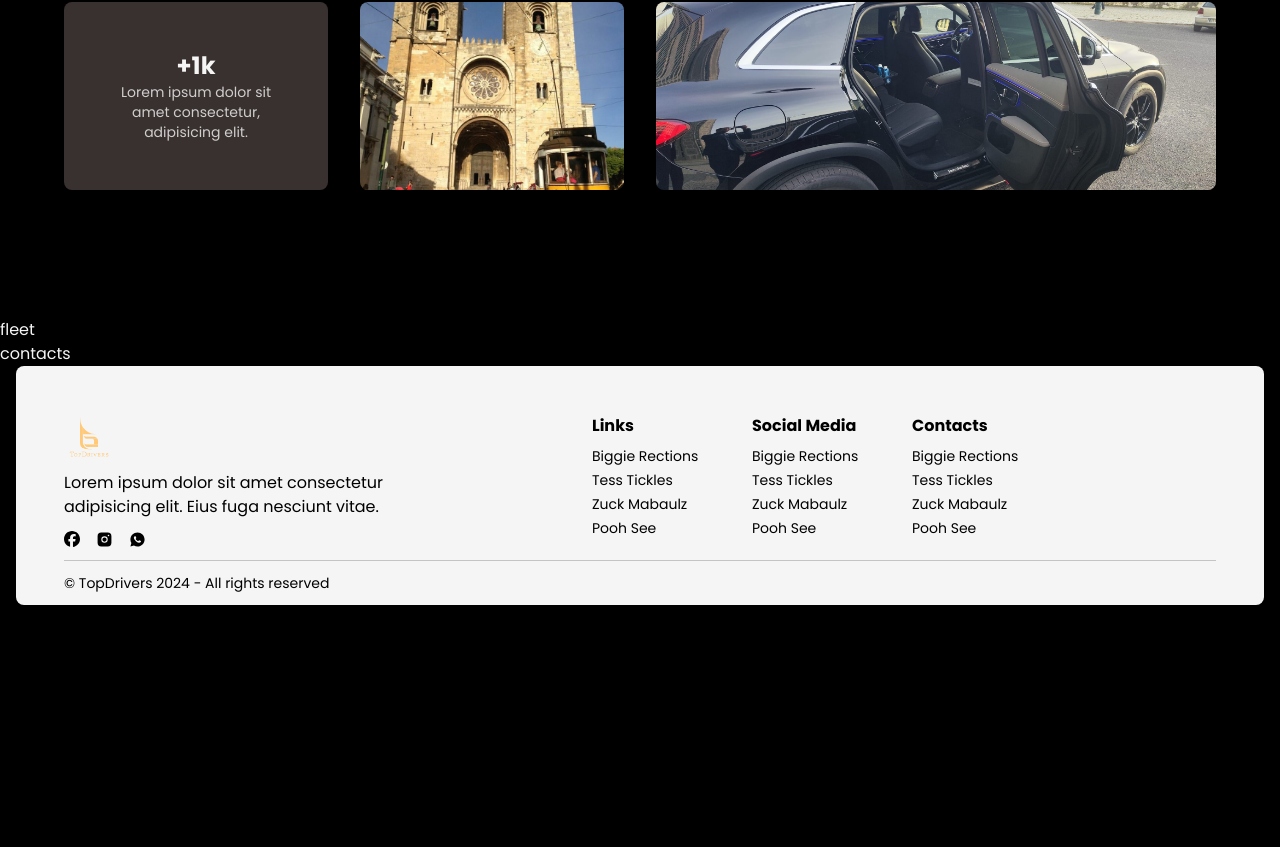
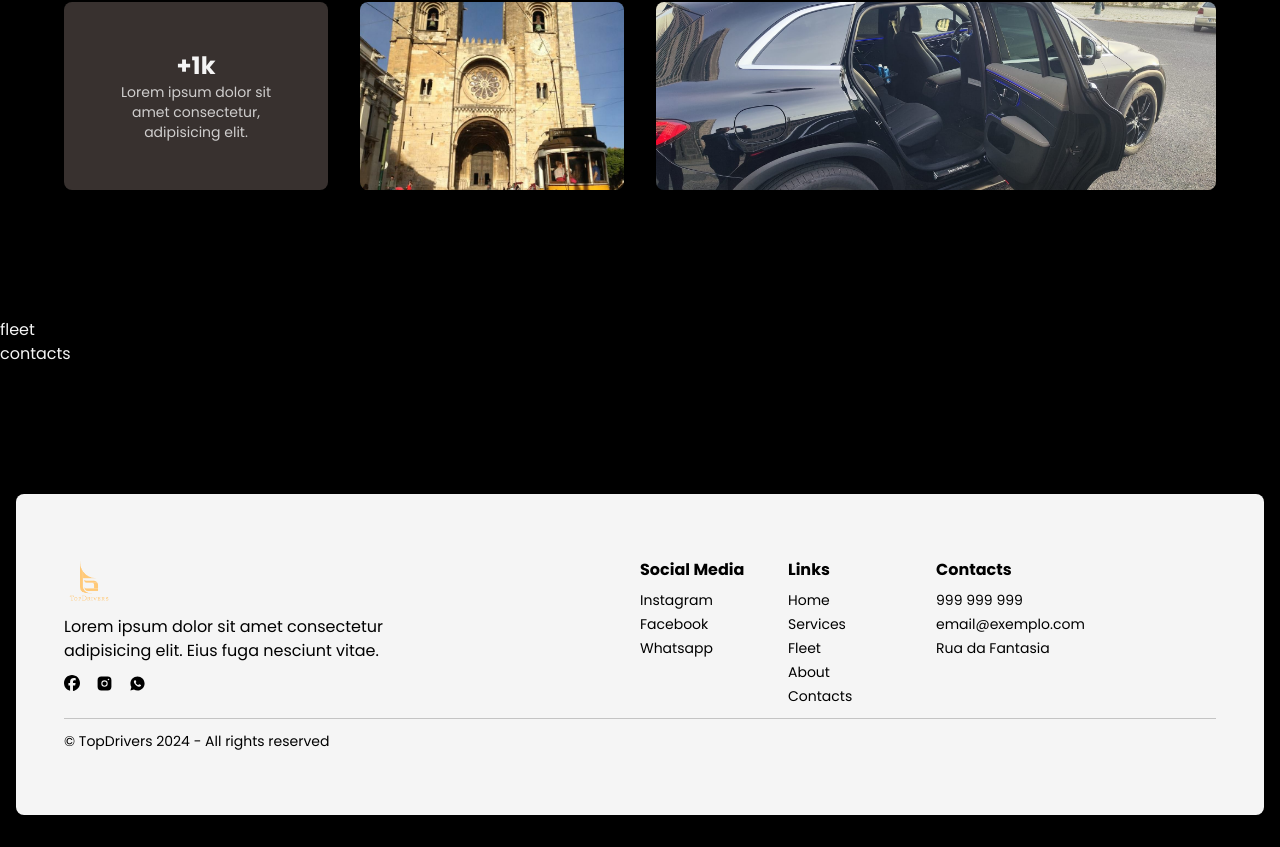
Before and after one commit to RicardoRocha27/top-drivers, a Next.js app: page /en in a window 1280 px wide. Shown: the part 2017-2864 px from the top of the page. Before the commit the page ends 2654 px from the top, so only its background shows below. Built offline with nearby package versions, Linux system fonts and the light colour scheme.

Commit message:
REFACTOR: make some stuff cleaner and add map to links on footer

```diff
--- a/app/[locale]/(home)/_components/banner/banner-icon.tsx
+++ b/app/[locale]/(home)/_components/banner/banner-icon.tsx
@@ -2,8 +2,16 @@ import { useTranslations } from "next-intl";
 
 type BannerIconProps = {
   icon: React.ReactNode;
-  titleKeyword: string;
-  descriptionKeyword: string;
+  titleKeyword:
+    | "banner1.title"
+    | "banner2.title"
+    | "banner3.title"
+    | "banner4.title";
+  descriptionKeyword:
+    | "banner1.description"
+    | "banner2.description"
+    | "banner3.description"
+    | "banner4.description";
 };
 
 export const BannerIcon = ({
--- a/app/[locale]/(home)/_components/services/service-card.tsx
+++ b/app/[locale]/(home)/_components/services/service-card.tsx
@@ -4,7 +4,7 @@ import Image from "next/image";
 import Link from "next/link";
 
 type ServiceCardProps = {
-  buttonKeyword: string;
+  buttonKeyword: "executive" | "weddings" | "tours" | "nightLife";
   imageUrl: string;
   href: string;
   alt: string;
--- /dev/null
+++ b/components/shared/footer/footer-link.tsx
@@ -0,0 +1,19 @@
+type FooterLinkProps = {
+  title: string;
+  links: string[];
+};
+
+export const FooterLink = ({ title, links }: FooterLinkProps) => {
+  return (
+    <div>
+      <h3 className="mb-2 font-semibold">{title}</h3>
+      <div className="flex flex-col space-y-1">
+        {links.map((link: string, index: number) => (
+          <a key={index} href="#" className="text-sm hover:underline">
+            {link}
+          </a>
+        ))}
+      </div>
+    </div>
+  );
+};
--- a/components/shared/footer/footer-links.tsx
+++ b/components/shared/footer/footer-links.tsx
@@ -1,65 +1,18 @@
-import { useTranslations } from 'next-intl';
-import React from 'react';
+import React from "react";
+import { useTranslations } from "next-intl";
+import { FooterLink } from "./footer-link";
 
-const FooterLinks = () => {
-  const t = useTranslations('footer');
+export const FooterLinks = () => {
+  const t = useTranslations("footer");
+
   return (
     <div className="grid grid-cols-1 gap-4 sm:grid-cols-2 md:grid-cols-3 lg:grid-cols-4">
-      <div>
-        <h3 className="mb-2 font-semibold">{t('links.title')}</h3>
-        <div className="flex flex-col space-y-1">
-          <a href="#" className="text-sm hover:underline">
-            Biggie Rections
-          </a>
-          <a href="#" className="text-sm hover:underline">
-            Tess Tickles
-          </a>
-          <a href="#" className="text-sm hover:underline">
-            Zuck Mabaulz
-          </a>
-          <a href="#" className="text-sm hover:underline">
-            Pooh See
-          </a>
-        </div>
-      </div>
-
-      <div>
-        <h3 className="mb-2 font-semibold ">{t('socialMedia.title')}</h3>
-        <div className="flex flex-col space-y-1">
-          <a href="#" className="text-sm hover:underline">
-            Biggie Rections
-          </a>
-          <a href="#" className="text-sm hover:underline">
-            Tess Tickles
-          </a>
-          <a href="#" className="text-sm hover:underline">
-            Zuck Mabaulz
-          </a>
-          <a href="#" className="text-sm hover:underline">
-            Pooh See
-          </a>
-        </div>
-      </div>
-
-      <div>
-        <h3 className="mb-2 font-semibold ">{t('contacts.title')}</h3>
-        <div className="flex flex-col space-y-1">
-          <a href="#" className="text-sm hover:underline">
-            Biggie Rections
-          </a>
-          <a href="#" className="text-sm hover:underline">
-            Tess Tickles
-          </a>
-          <a href="#" className="text-sm hover:underline">
-            Zuck Mabaulz
-          </a>
-          <a href="#" className="text-sm hover:underline">
-            Pooh See
-          </a>
-        </div>
-      </div>
+      <FooterLink
+        title={t("socialMedia.title")}
+        links={t.raw("socialMedia.links")}
+      />
+      <FooterLink title={t("links.title")} links={t.raw("links.links")} />
+      <FooterLink title={t("contacts.title")} links={t.raw("contacts.links")} />
     </div>
   );
 };
-
-export default FooterLinks;
--- a/components/shared/footer/footer.tsx
+++ b/components/shared/footer/footer.tsx
@@ -1,22 +1,22 @@
-import React from 'react';
-import { Container } from '../container';
-import { Logo } from '../logo';
-import { useTranslations } from 'next-intl';
-import FooterLinks from './footer-links';
-import SocialIcons from './social-icons';
+import React from "react";
+import { Container } from "../container";
+import { Logo } from "../logo";
+import { useTranslations } from "next-intl";
+import { FooterLinks } from "./footer-links";
+import { SocialIcons } from "./social-icons";
 
 export const Footer = () => {
-  const t = useTranslations('footer');
+  const t = useTranslations("footer");
+
   return (
     <Container>
-      <footer className="rounded-lg bg-foreground text-background  lg:pt-12 py-6 lg:pb-3 px-12 mx-auto">
+      <footer className="rounded-lg bg-foreground text-background py-16 px-4 mt-32">
+        <div className="max-w-6xl mx-auto">
           <div className="lg:flex">
-          <div className="w-full -mx-6 lg:w-6/12">
-            <div className="px-6">
+            <div className="w-full lg:w-6/12">
               <Logo size={50} />
-              <p className="max-w-sm mt-2  ">{t('description')}</p>
+              <p className="max-w-sm mt-2  ">{t("description")}</p>
               <SocialIcons />
-            </div>
             </div>
             <div className="mt-4 lg:mt-0 lg:flex-1">
               <FooterLinks />
@@ -28,6 +28,7 @@ export const Footer = () => {
               © TopDrivers 2024 - All rights reserved
             </p>
           </div>
+        </div>
       </footer>
     </Container>
   );
--- a/global.d.ts
+++ b/global.d.ts
@@ -1,8 +1,8 @@
-/*import en from "./data/en.json";
+import en from "./data/en.json";
 
 type Data = typeof en;
 
 declare global {
   // Use type safe message keys with `next-intl`
   interface IntlMessages extends Data {}
-}*/
+}
```
Also changed, not shown: components/shared/footer/social-icons.tsx (+5 -7 lines). Lines whose indentation alone changed are shown as unchanged.
